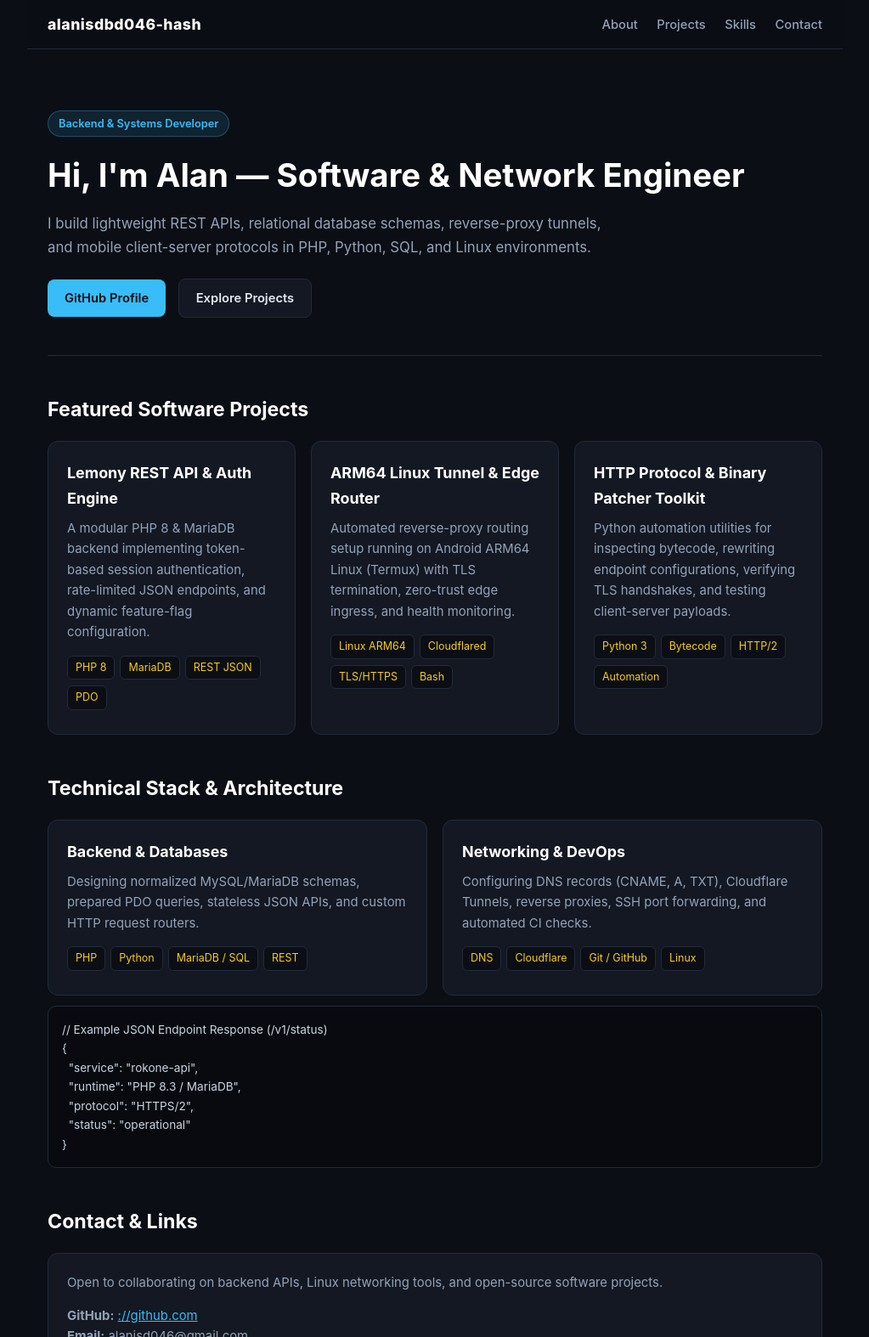
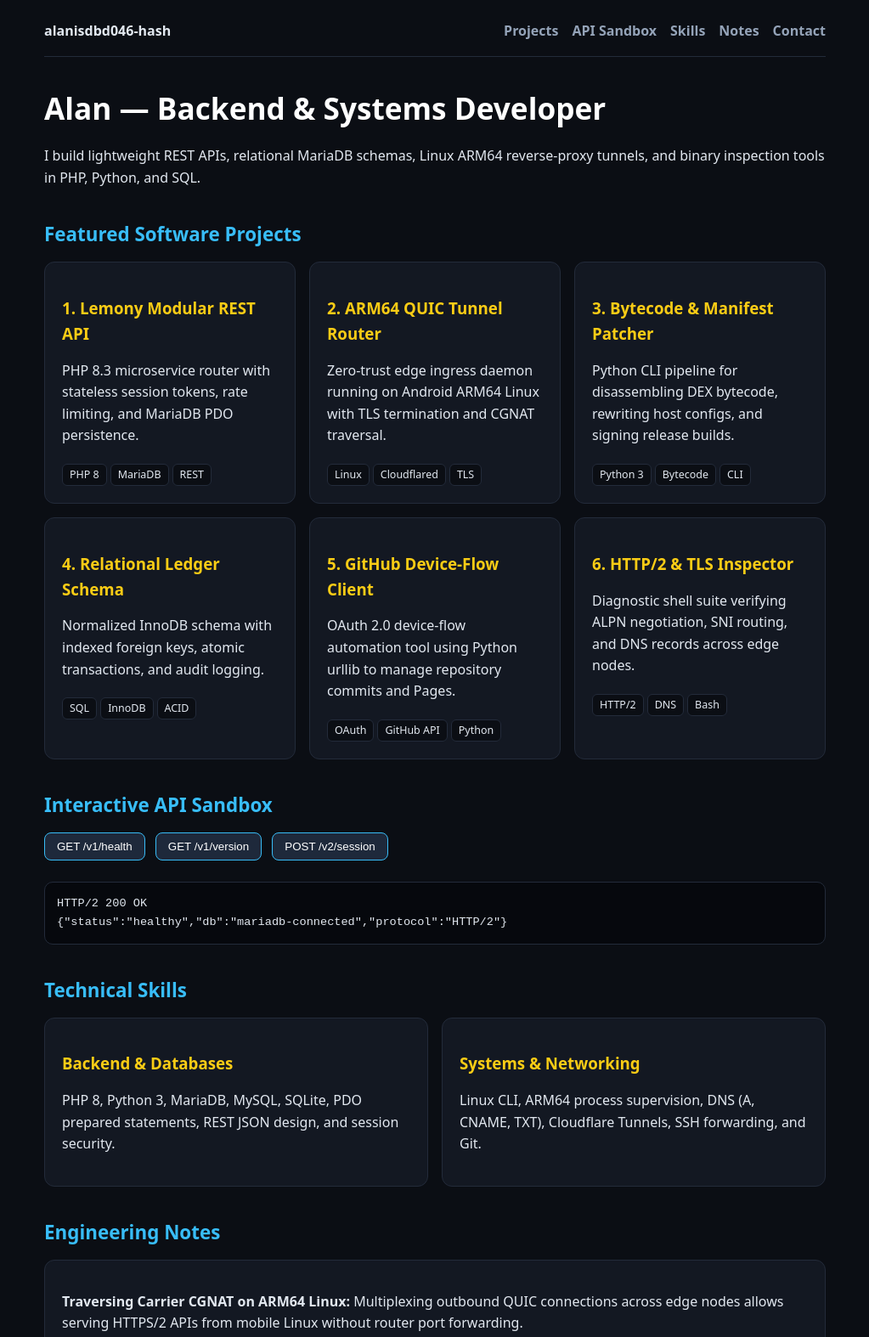
Before and after one commit to alanisdbd046-hash/alanisdbd046-hash.github.io, a plain HTML site: page index.html in a window 1280 px wide. Shown: the top 1574 px of the page at 85% size, without its empty margins (128-1151 px from the left). Drawn offline with Linux system fonts and the light colour scheme.

Commit message:
Update developer portfolio with 6 projects, API sandbox, skills, and notes

```diff
--- a/index.html
+++ b/index.html
@@ -3,112 +3,77 @@
 <head>
   <meta charset="UTF-8" />
   <meta name="viewport" content="width=device-width, initial-scale=1.0" />
-  <title>Alan | Backend & Systems Developer Portfolio</title>
+  <title>Alan | Backend & Systems Developer</title>
   <style>
-    :root { --bg: #0b0e14; --card: #131822; --border: #232b3a; --accent: #38bdf8; --accent2: #facc15; --text: #e2e8f0; --muted: #94a3b8; }
-    * { box-sizing: border-box; margin: 0; padding: 0; font-family: 'Inter', system-ui, -apple-system, sans-serif; }
-    body { background: var(--bg); color: var(--text); line-height: 1.65; }
-    nav { position: sticky; top: 0; background: rgba(11,14,20,0.9); backdrop-filter: blur(10px); border-bottom: 1px solid var(--border); padding: 14px 24px; display: flex; justify-content: space-between; align-items: center; max-width: 960px; margin: 0 auto; }
-    nav a { color: var(--muted); text-decoration: none; margin-left: 18px; font-size: 0.92rem; font-weight: 500; }
-    nav a:hover { color: var(--accent); }
-    .brand { color: #fff; font-weight: 800; font-size: 1.1rem; letter-spacing: 0.5px; }
-    main { max-width: 960px; margin: 0 auto; padding: 36px 24px 72px; }
-    .hero { padding: 36px 0 44px; border-bottom: 1px solid var(--border); }
-    .tag { display: inline-block; background: rgba(56,189,248,0.12); color: var(--accent); border: 1px solid rgba(56,189,248,0.3); padding: 4px 12px; border-radius: 999px; font-size: 0.8rem; font-weight: 600; margin-bottom: 14px; }
-    h1 { font-size: 2.4rem; color: #fff; margin-bottom: 12px; }
-    .hero p { color: var(--muted); max-width: 680px; font-size: 1.05rem; margin-bottom: 22px; }
-    .btns a { display: inline-block; padding: 10px 20px; border-radius: 8px; text-decoration: none; font-weight: 600; font-size: 0.92rem; margin-right: 10px; }
-    .btn-primary { background: var(--accent); color: #0b0e14; }
-    .btn-secondary { background: var(--card); color: var(--text); border: 1px solid var(--border); }
-    section { margin-top: 44px; }
-    h2 { font-size: 1.45rem; color: #fff; margin-bottom: 18px; display: flex; align-items: center; gap: 10px; }
-    .grid { display: grid; grid-template-columns: repeat(auto-fit, minmax(270px, 1fr)); gap: 18px; }
-    .card { background: var(--card); border: 1px solid var(--border); border-radius: 12px; padding: 22px; }
-    .card h3 { color: #fff; font-size: 1.12rem; margin-bottom: 8px; }
-    .card p { color: var(--muted); font-size: 0.93rem; margin-bottom: 14px; }
-    .pills span { display: inline-block; background: #0b0e14; border: 1px solid var(--border); color: var(--accent2); font-size: 0.78rem; padding: 3px 9px; border-radius: 6px; margin: 0 6px 6px 0; }
-    pre { background: #080a0f; border: 1px solid var(--border); border-radius: 10px; padding: 16px; overflow-x: auto; font-size: 0.85rem; color: #cbd5e1; margin-top: 12px; }
-    footer { text-align: center; color: var(--muted); font-size: 0.86rem; margin-top: 60px; padding-top: 24px; border-top: 1px solid var(--border); }
+    body { font-family: system-ui, sans-serif; background: #0b0e14; color: #e2e8f0; max-width: 920px; margin: 0 auto; padding: 24px; line-height: 1.6; }
+    nav { display: flex; justify-content: space-between; padding-bottom: 16px; border-bottom: 1px solid #232b3a; margin-bottom: 32px; }
+    nav a { color: #94a3b8; text-decoration: none; margin-left: 16px; font-weight: 600; }
+    h1 { font-size: 2.2rem; color: #fff; margin-bottom: 10px; }
+    h2 { font-size: 1.4rem; color: #38bdf8; margin: 36px 0 14px; }
+    .grid { display: grid; grid-template-columns: repeat(auto-fit, minmax(260px, 1fr)); gap: 16px; }
+    .card { background: #131822; border: 1px solid #232b3a; border-radius: 12px; padding: 20px; }
+    .card h3 { color: #facc15; margin-bottom: 8px; }
+    .tag { display: inline-block; background: #0b0e14; border: 1px solid #232b3a; padding: 2px 8px; border-radius: 6px; font-size: 0.78rem; margin: 4px 4px 0 0; }
+    button { background: #1e293b; color: #fff; border: 1px solid #38bdf8; padding: 8px 14px; border-radius: 8px; margin: 0 8px 12px 0; cursor: pointer; }
+    pre { background: #06080d; border: 1px solid #232b3a; padding: 14px; border-radius: 10px; overflow-x: auto; font-size: 0.85rem; }
+    footer { margin-top: 48px; padding-top: 20px; border-top: 1px solid #232b3a; color: #94a3b8; text-align: center; }
   </style>
 </head>
 <body>
   <nav>
-    <div class="brand">alanisdbd046-hash</div>
-    <div>
-      <a href="#about">About</a>
-      <a href="#projects">Projects</a>
-      <a href="#skills">Skills</a>
-      <a href="#contact">Contact</a>
-    </div>
+    <strong>alanisdbd046-hash</strong>
+    <div><a href="#projects">Projects</a><a href="#sandbox">API Sandbox</a><a href="#skills">Skills</a><a href="#notes">Notes</a><a href="#contact">Contact</a></div>
   </nav>
 
-  <main>
-    <div class="hero" id="about">
-      <div class="tag">Backend &amp; Systems Developer</div>
-      <h1>Hi, I'm Alan — Software &amp; Network Engineer</h1>
-      <p>I build lightweight REST APIs, relational database schemas, reverse-proxy tunnels, and mobile client-server protocols in PHP, Python, SQL, and Linux environments.</p>
-      <div class="btns">
-        <a class="btn-primary" href="https://github.com" target="_blank">GitHub Profile</a>
-        <a class="btn-secondary" href="#projects">Explore Projects</a>
-      </div>
-    </div>
+  <h1>Alan &mdash; Backend &amp; Systems Developer</h1>
+  <p>I build lightweight REST APIs, relational MariaDB schemas, Linux ARM64 reverse-proxy tunnels, and binary inspection tools in PHP, Python, and SQL.</p>
 
-    <section id="projects">
-      <h2>Featured Software Projects</h2>
-      <div class="grid">
-        <div class="card">
-          <h3>Lemony REST API &amp; Auth Engine</h3>
-          <p>A modular PHP 8 &amp; MariaDB backend implementing token-based session authentication, rate-limited JSON endpoints, and dynamic feature-flag configuration.</p>
-          <div class="pills"><span>PHP 8</span><span>MariaDB</span><span>REST JSON</span><span>PDO</span></div>
-        </div>
-        <div class="card">
-          <h3>ARM64 Linux Tunnel &amp; Edge Router</h3>
-          <p>Automated reverse-proxy routing setup running on Android ARM64 Linux (Termux) with TLS termination, zero-trust edge ingress, and health monitoring.</p>
-          <div class="pills"><span>Linux ARM64</span><span>Cloudflared</span><span>TLS/HTTPS</span><span>Bash</span></div>
-        </div>
-        <div class="card">
-          <h3>HTTP Protocol &amp; Binary Patcher Toolkit</h3>
-          <p>Python automation utilities for inspecting bytecode, rewriting endpoint configurations, verifying TLS handshakes, and testing client-server payloads.</p>
-          <div class="pills"><span>Python 3</span><span>Bytecode</span><span>HTTP/2</span><span>Automation</span></div>
-        </div>
-      </div>
-    </section>
+  <h2 id="projects">Featured Software Projects</h2>
+  <div class="grid">
+    <div class="card"><h3>1. Lemony Modular REST API</h3><p>PHP 8.3 microservice router with stateless session tokens, rate limiting, and MariaDB PDO persistence.</p><span class="tag">PHP 8</span><span class="tag">MariaDB</span><span class="tag">REST</span></div>
+    <div class="card"><h3>2. ARM64 QUIC Tunnel Router</h3><p>Zero-trust edge ingress daemon running on Android ARM64 Linux with TLS termination and CGNAT traversal.</p><span class="tag">Linux</span><span class="tag">Cloudflared</span><span class="tag">TLS</span></div>
+    <div class="card"><h3>3. Bytecode &amp; Manifest Patcher</h3><p>Python CLI pipeline for disassembling DEX bytecode, rewriting host configs, and signing release builds.</p><span class="tag">Python 3</span><span class="tag">Bytecode</span><span class="tag">CLI</span></div>
+    <div class="card"><h3>4. Relational Ledger Schema</h3><p>Normalized InnoDB schema with indexed foreign keys, atomic transactions, and audit logging.</p><span class="tag">SQL</span><span class="tag">InnoDB</span><span class="tag">ACID</span></div>
+    <div class="card"><h3>5. GitHub Device-Flow Client</h3><p>OAuth 2.0 device-flow automation tool using Python urllib to manage repository commits and Pages.</p><span class="tag">OAuth</span><span class="tag">GitHub API</span><span class="tag">Python</span></div>
+    <div class="card"><h3>6. HTTP/2 &amp; TLS Inspector</h3><p>Diagnostic shell suite verifying ALPN negotiation, SNI routing, and DNS records across edge nodes.</p><span class="tag">HTTP/2</span><span class="tag">DNS</span><span class="tag">Bash</span></div>
+  </div>
 
-    <section id="skills">
-      <h2>Technical Stack &amp; Architecture</h2>
-      <div class="grid">
-        <div class="card">
-          <h3>Backend &amp; Databases</h3>
-          <p>Designing normalized MySQL/MariaDB schemas, prepared PDO queries, stateless JSON APIs, and custom HTTP request routers.</p>
-          <div class="pills"><span>PHP</span><span>Python</span><span>MariaDB / SQL</span><span>REST</span></div>
-        </div>
-        <div class="card">
-          <h3>Networking &amp; DevOps</h3>
-          <p>Configuring DNS records (CNAME, A, TXT), Cloudflare Tunnels, reverse proxies, SSH port forwarding, and automated CI checks.</p>
-          <div class="pills"><span>DNS</span><span>Cloudflare</span><span>Git / GitHub</span><span>Linux</span></div>
-        </div>
-      </div>
-      <pre>// Example JSON Endpoint Response (/v1/status)
-{
-  "service": "rokone-api",
-  "runtime": "PHP 8.3 / MariaDB",
-  "protocol": "HTTPS/2",
-  "status": "operational"
-}</pre>
-    </section>
+  <h2 id="sandbox">Interactive API Sandbox</h2>
+  <div>
+    <button onclick="setEp('health')">GET /v1/health</button>
+    <button onclick="setEp('version')">GET /v1/version</button>
+    <button onclick="setEp('auth')">POST /v2/session</button>
+  </div>
+  <pre id="out"></pre>
 
-    <section id="contact">
-      <h2>Contact &amp; Links</h2>
-      <div class="card">
-        <p>Open to collaborating on backend APIs, Linux networking tools, and open-source software projects.</p>
-        <p><strong>GitHub:</strong> <a style="color:var(--accent)" href="https://github.com">://github.com</a><br/>
-        <strong>Email:</strong> alanisd046@gmail.com</p>
-      </div>
-    </section>
+  <h2 id="skills">Technical Skills</h2>
+  <div class="grid">
+    <div class="card"><h3>Backend &amp; Databases</h3><p>PHP 8, Python 3, MariaDB, MySQL, SQLite, PDO prepared statements, REST JSON design, and session security.</p></div>
+    <div class="card"><h3>Systems &amp; Networking</h3><p>Linux CLI, ARM64 process supervision, DNS (A, CNAME, TXT), Cloudflare Tunnels, SSH forwarding, and Git.</p></div>
+  </div>
 
-    <footer>
-      &copy; 2026 Alan (alanisdbd046-hash) &bull; Built with semantic HTML &amp; CSS
-    </footer>
-  </main>
+  <h2 id="notes">Engineering Notes</h2>
+  <div class="card">
+    <p><strong>Traversing Carrier CGNAT on ARM64 Linux:</strong> Multiplexing outbound QUIC connections across edge nodes allows serving HTTPS/2 APIs from mobile Linux without router port forwarding.</p>
+    <p style="margin-top:10px"><strong>Single-Host Path Routing:</strong> Consolidating microservice subdomains into unified path-based routing reduces TLS overhead and simplifies local-to-edge testing.</p>
+  </div>
+
+  <h2 id="contact">Contact &amp; Links</h2>
+  <div class="card">
+    <p><strong>GitHub:</strong> <a style="color:#38bdf8" href="https://github.com">https://github.com</a></p>
+    <p><strong>Email:</strong> alanisd046@gmail.com</p>
+  </div>
+
+  <footer>&copy; 2026 Alan (alanisdbd046-hash) &bull; Software Engineering Portfolio</footer>
+
+  <script>
+    const data = {
+      health: 'HTTP/2 200 OK\n{"status":"healthy","db":"mariadb-connected","protocol":"HTTP/2"}',
+      version: 'HTTP/2 200 OK\n{"isValid":true,"version":"2.437.406827","api":"v1"}',
+      auth: 'HTTP/2 200 OK\n{"authenticated":true,"user":"alanisdbd046","role":"engineer"}'
+    };
+    function setEp(k) { document.getElementById('out').textContent = data[k]; }
+    setEp('health');
+  </script>
 </body>
 </html>
```
